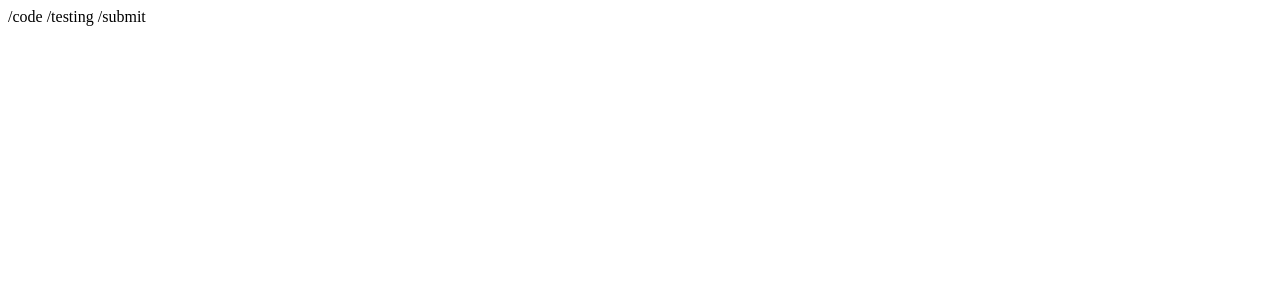
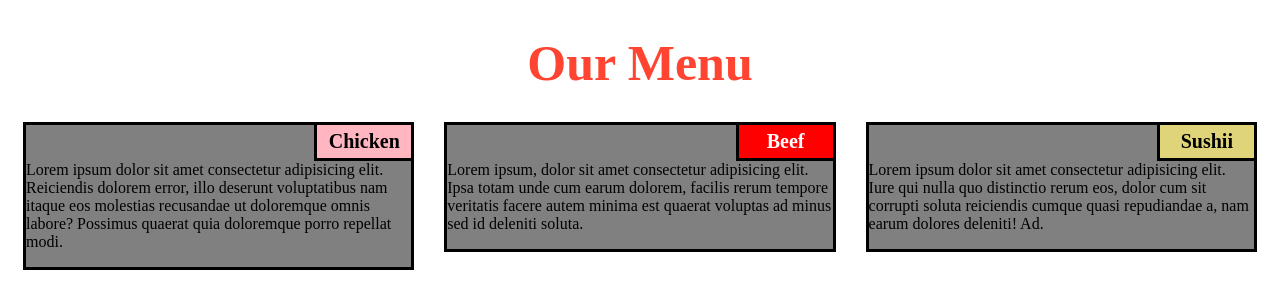
Before and after one commit to Madan-Pandey/fine.io, a plain HTML site: page modul2-2/index.html in a window 1280 px wide. Drawn offline with Linux system fonts and the light colour scheme.

Commit message:
Update index.html
nine

```diff
--- a/modul2-2/index.html
+++ b/modul2-2/index.html
@@ -1,3 +1,31 @@
-/code
-/testing
-/submit
+<!DOCTYPE html>
+<html lang="en">
+<head>
+    <meta charset="UTF-8">
+    <meta name="viewport" content="width=device-width, initial-scale=1.0">
+    <title>module2-solution</title>
+    <link rel="stylesheet" href="style.css">
+</head>
+<body>
+    <h1>Our Menu</h1>
+    <section class="column-lg-4 column-md-6 column-sm-12">
+        <div>
+            <p class="sub1">Chicken</p>
+            <p class="container">Lorem ipsum dolor sit amet consectetur adipisicing elit. Reiciendis dolorem error, illo deserunt voluptatibus nam itaque eos molestias recusandae ut doloremque omnis labore? Possimus quaerat quia doloremque porro repellat modi.</p>
+        </div>
+    </section>
+    <section class="column-lg-4 column-md-6 column-sm-12">
+        <div>
+            <p class="sub2">Beef</p>
+            <p class="container">Lorem ipsum, dolor sit amet consectetur adipisicing elit. Ipsa totam unde cum earum dolorem, facilis rerum tempore veritatis facere autem minima est quaerat voluptas ad minus sed id deleniti soluta.</p>
+        </div>
+    </section>
+    <section class="column-lg-4 column-md-6 column-sm-12">
+        <div>
+            <p class="sub3">Sushii</p>
+            <p class="container">Lorem ipsum dolor sit amet consectetur adipisicing elit. Iure qui nulla quo distinctio rerum eos, dolor cum sit corrupti soluta reiciendis cumque quasi repudiandae a, nam earum dolores deleniti! Ad.</p>
+        </div>
+    </section>
+
+</body>
+</html>
```
